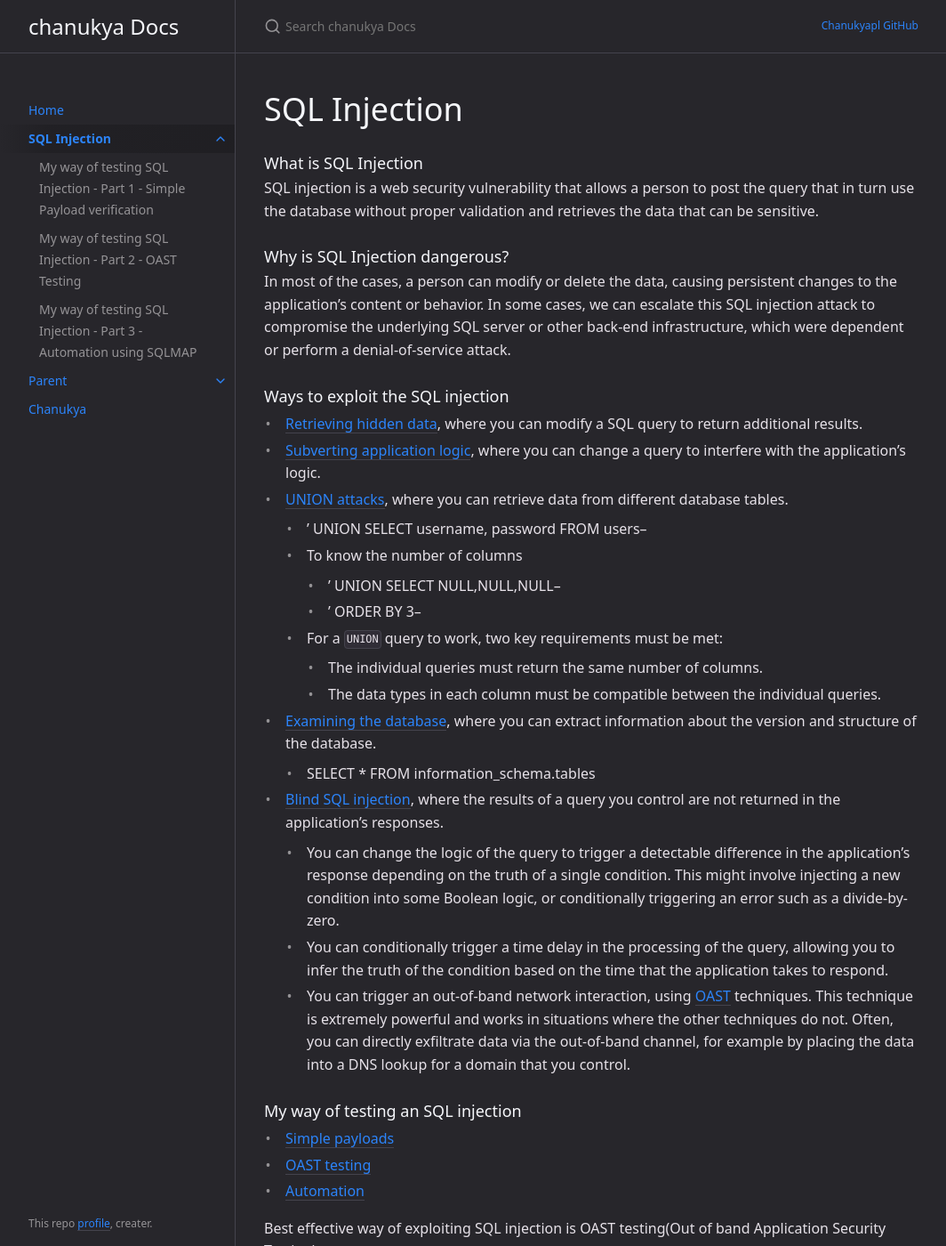
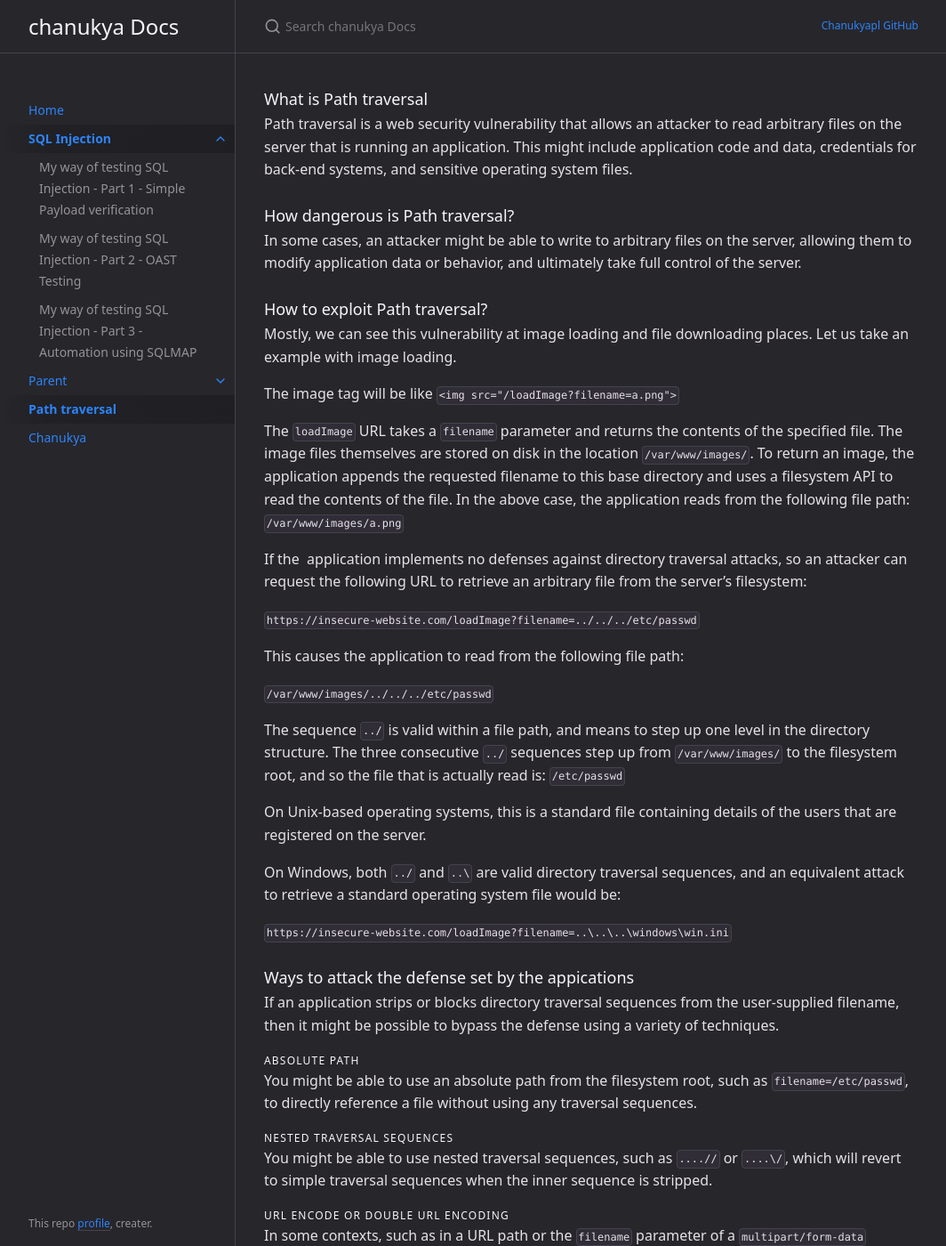
Before and after one commit to chanukyapl/blogs, a Jekyll site: the page built from docs/path_traversal.md, in a window 1280 px wide and 1400 px high. Shown: the whole window at 89% size, without its empty margins (107-1171 px from the left). Built offline with Jekyll 4.4.1, drawn with Linux system fonts in a browser that asks for light colours; some of the changed text lies outside the part shown.

Commit message:
path traversal

```diff
--- a/_includes/footer_custom.html
+++ b/_includes/footer_custom.html
@@ -1,5 +1,3 @@
 {%- if site.footer_content -%}
   <p class="text-small text-grey-dk-100 mb-0">{{ site.footer_content }}</p>
-
-  <script type="text/javascript" src="https://cdnjs.buymeacoffee.com/1.0.0/button.prod.min.js" data-name="bmc-button" data-slug="chanukyapl" data-color="#BD5FFF" data-emoji=""  data-font="Cookie" data-text="Buy me a coffee" data-outline-color="#000000" data-font-color="#ffffff" data-coffee-color="#FFDD00" ></script>
 {%- endif -%}
--- /dev/null
+++ b/docs/path_traversal.md
@@ -0,0 +1,70 @@
+---
+layout: default
+title: Path traversal
+nav_order: 4
+permalink: /cybersecurity/sql_injection
+has_children: false
+---
+
+### What is Path traversal
+
+Path traversal is a web security vulnerability that allows an attacker to read arbitrary files on the server that is running an application. This might include application code and data, credentials for back-end systems, and sensitive operating system files.
+
+### How dangerous is Path traversal?
+
+In some cases, an attacker might be able to write to arbitrary files on the server, allowing them to modify application data or behavior, and ultimately take full control of the server.
+
+### How to exploit Path traversal?
+
+Mostly, we can see this vulnerability at image loading and file downloading places. Let us take an example with image loading.
+
+The image tag will be like `<img src="/loadImage?filename=a.png">`
+
+The `loadImage` URL takes a `filename` parameter and returns the contents of the specified file. The image files themselves are stored on disk in the location `/var/www/images/`. To return an image, the application appends the requested filename to this base directory and uses a filesystem API to read the contents of the file. In the above case, the application reads from the following file path: `/var/www/images/a.png`
+
+If the  application implements no defenses against directory traversal attacks, so an attacker can request the following URL to retrieve an arbitrary file from the server's filesystem:
+
+`https://insecure-website.com/loadImage?filename=../../../etc/passwd`
+
+This causes the application to read from the following file path:
+
+`/var/www/images/../../../etc/passwd`
+
+The sequence `../` is valid within a file path, and means to step up one level in the directory structure. The three consecutive `../` sequences step up from `/var/www/images/` to the filesystem root, and so the file that is actually read is: `/etc/passwd`
+
+On Unix-based operating systems, this is a standard file containing details of the users that are registered on the server.
+
+On Windows, both `../` and `..\` are valid directory traversal sequences, and an equivalent attack to retrieve a standard operating system file would be:
+
+`https://insecure-website.com/loadImage?filename=..\..\..\windows\win.ini`
+
+### Ways to attack the defense set by the appications
+
+If an application strips or blocks directory traversal sequences from the user-supplied filename, then it might be possible to bypass the defense using a variety of techniques.
+
+#### Absolute path
+
+You might be able to use an absolute path from the filesystem root, such as `filename=/etc/passwd`, to directly reference a file without using any traversal sequences.
+
+#### Nested traversal sequences
+
+You might be able to use nested traversal sequences, such as `....//` or `....\/`, which will revert to simple traversal sequences when the inner sequence is stripped.
+
+#### URL encode or Double URL encoding
+
+In some contexts, such as in a URL path or the `filename` parameter of a `multipart/form-data` request, web servers may strip any directory traversal sequences before passing your input to the application. You can sometimes bypass this kind of sanitization by URL encoding, or even double URL encoding, the `../` characters, resulting in `%2e%2e%2f` or `%252e%252e%252f` respectively. Various non-standard encodings, such as `..%c0%af` or `..%ef%bc%8f`, may also do the trick.
+
+#### Expecting base folder
+
+If an application requires that the user-supplied filename must start with the expected base folder, such as `/var/www/images`, then it might be possible to include the required base folder followed by suitable traversal sequences as an absolute path. For example: `filename=/var/www/images/../../../etc/passwd`
+
+#### Expecting the file extension - Usage of NULL BYTE
+
+If an application requires that the user-supplied filename must end with an expected file extension, such as `.png`, then it might be possible to use a null byte to effectively terminate the file path before the required extension. For example: `filename=../../../etc/passwd%00.png`
+
+### How to prevent Path Traversal
+
+*   The most effective way to prevent file path traversal vulnerabilities is to avoid passing user-supplied input to filesystem APIs altogether. a
+*   If it is not possible to avoid usage of filesystem API, then we can use 2 layers of defense.
+*   One is validating the user input before processing it. Validation should compare against a whitlistof permitted values. If that isn't possible for the required functionality, then the validation should verify that the input contains only permitted content, such as purely alphanumeric characters.
+*   After validating the supplied input, the application should append the input to the base directory and use a platform filesystem API to canonicalize the path. It should verify that the canonicalized path starts with the expected base directory.
```
